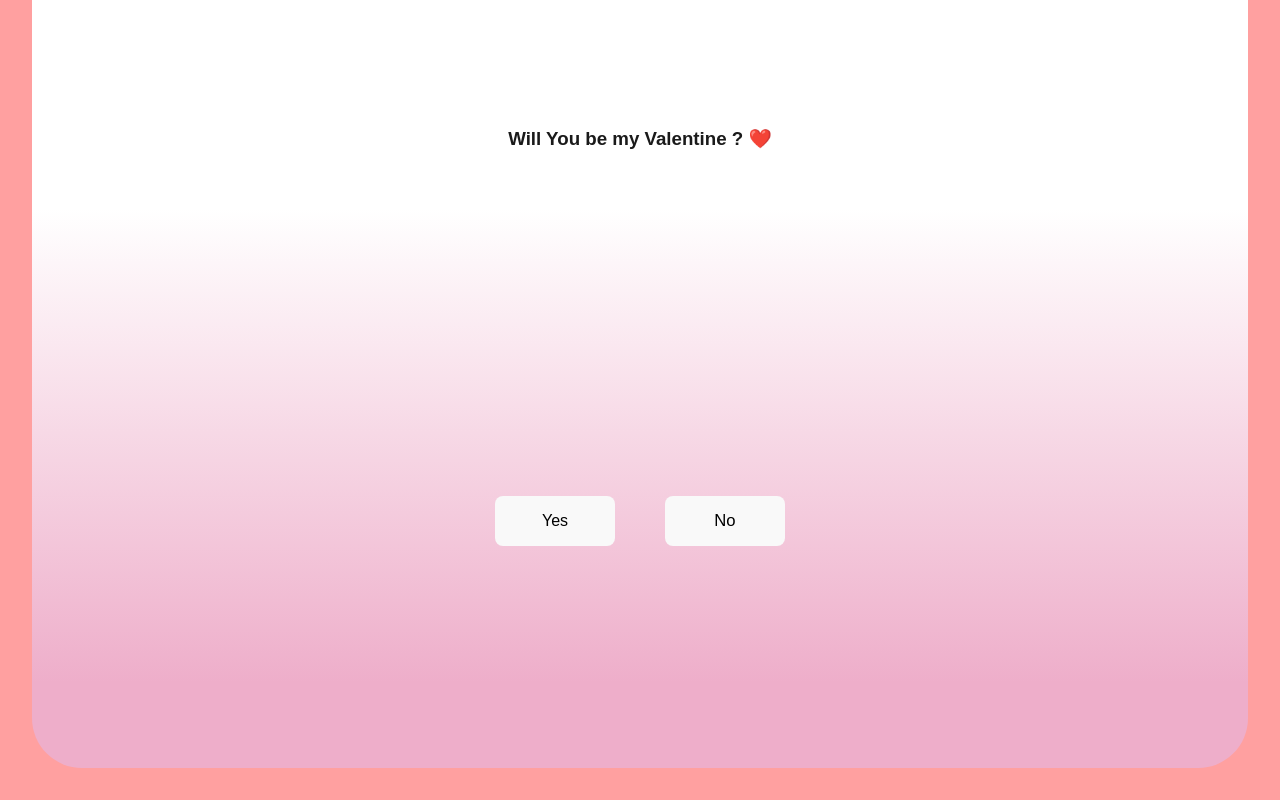
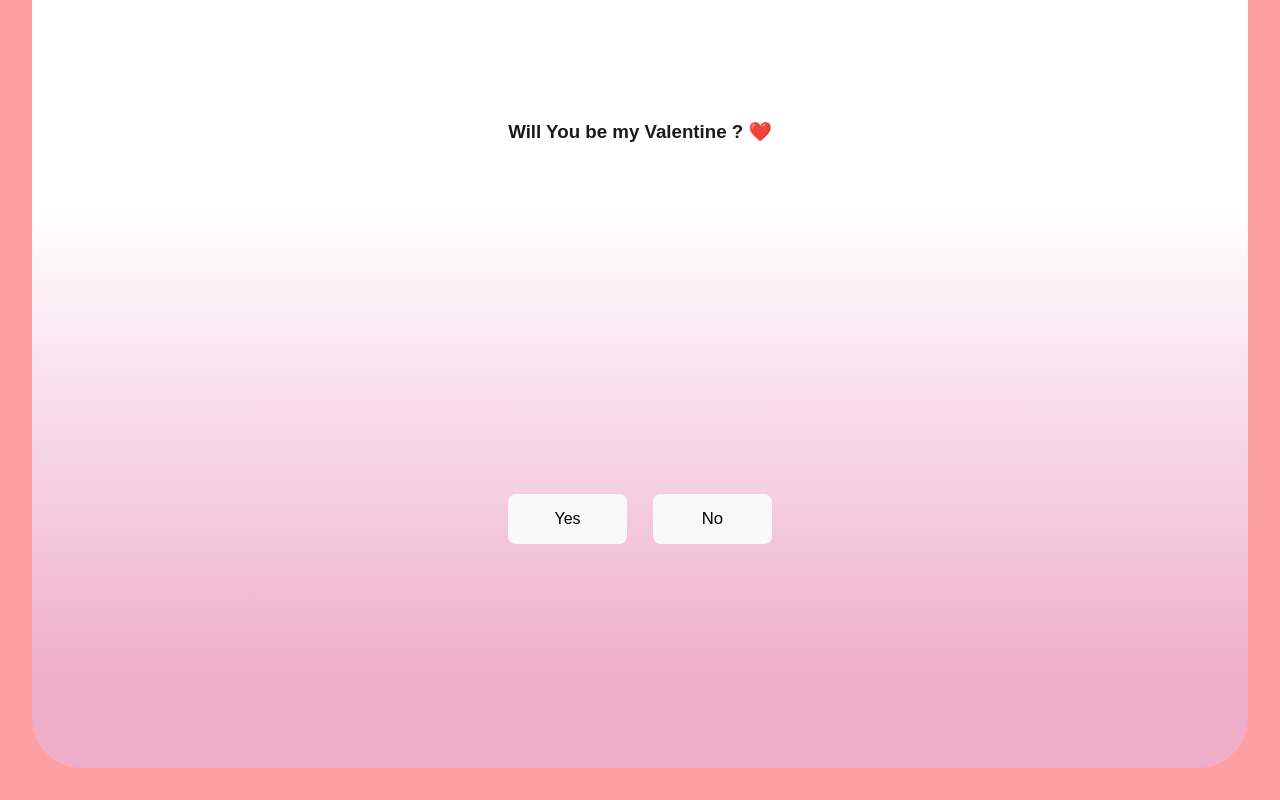
Before and after one commit to H3N1L/valentines-day, a React (Vite) app: page /valentines-day in a window 1280 px wide. Shown: the part 480-1280 px from the top of the page. Built offline with nearby package versions, Linux system fonts and the light colour scheme; a web font is replaced by a local one.

Commit message:
button gap

```diff
--- a/src/css/Home.css
+++ b/src/css/Home.css
@@ -65,7 +65,7 @@
 
 .button-container {
     display: flex;
-    gap: 50px;
+    gap: 10%;
     align-items: center;
     justify-content: center;
     margin-bottom: 50px;
```
